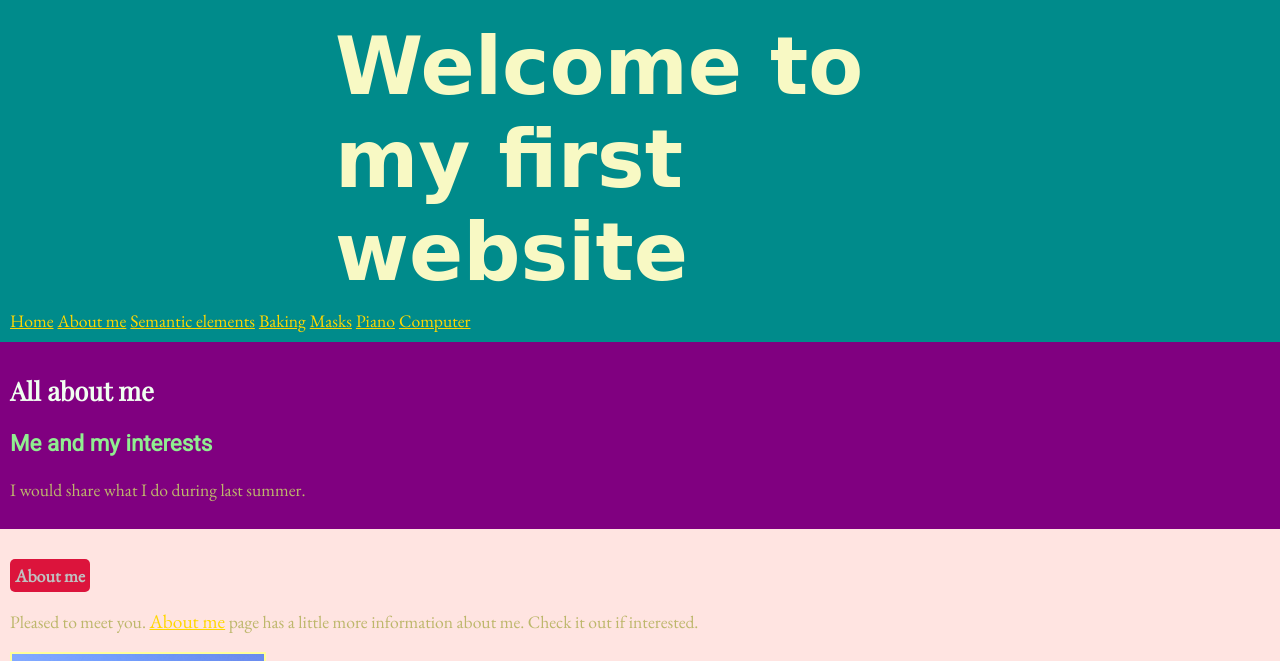
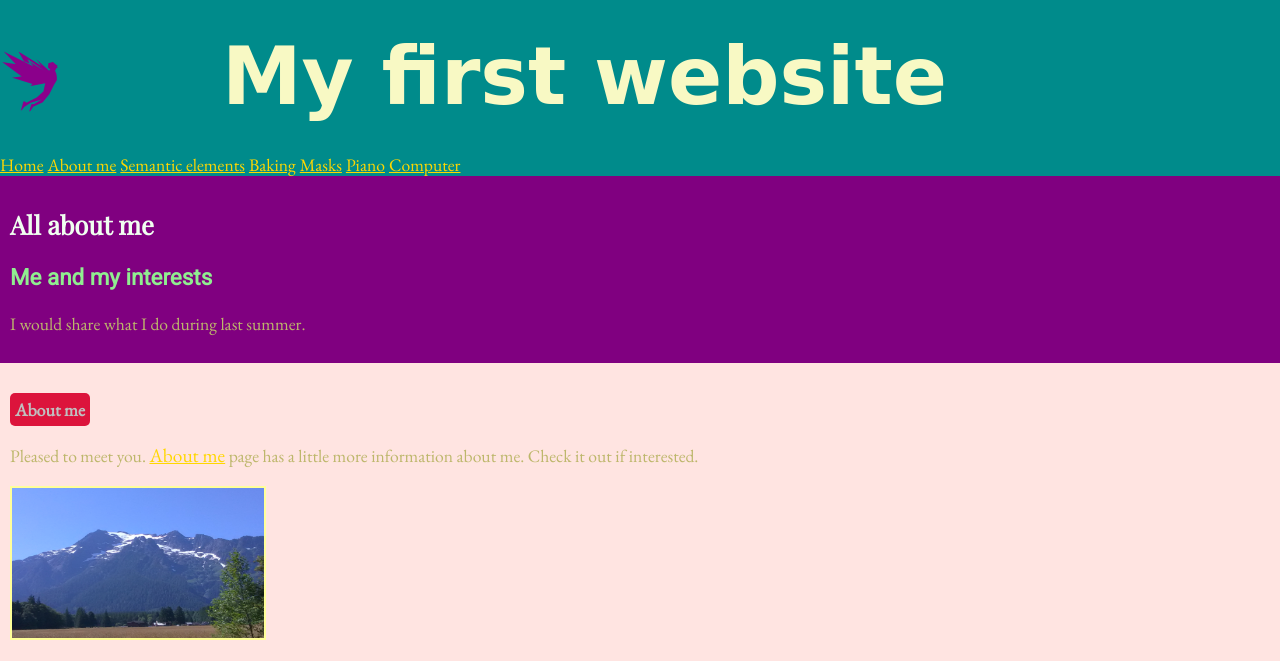
Before and after one commit to Jacqueline-Leung/portfolio, a plain HTML site: page index.html in a window 1280 px wide. Shown: the top 661 px of the page. Drawn offline with nearby package versions, Linux system fonts and the light colour scheme; a web font is replaced by a local one.

Commit message:
add font awesome

```diff
--- a/index.html
+++ b/index.html
@@ -4,12 +4,14 @@
     <meta charset="utf-8">
     <title>Welcome!</title>
     <link rel="stylesheet" type="text/css" href="styles/stylesheet.css">
+    <script src="https://kit.fontawesome.com/fda29b4653.js" crossorigin="anonymous"></script>
     <link rel="preconnect" href="https://fonts.gstatic.com">
     <link href="https://fonts.googleapis.com/css2?family=EB+Garamond&family=Italianno&family=Playfair+Display&family=Roboto&display=swap" rel="stylesheet">
   </head>
   <body>
     <header>
-      <h1 id="page-title">Welcome to my first website</h1>
+      <i class="fab fa-studiovinari"></i>
+      <h1 id="page-title">My first website</h1>
       <nav>
         <a href="index.html">Home</a>
         <a href="pages/about-me.html">About me</a>
--- a/styles/stylesheet.css
+++ b/styles/stylesheet.css
@@ -6,7 +6,7 @@ body{
 }
 header{
   background-color: darkcyan;
-  padding: 10px;
+  padding: 0;
   }
 section{
   background-color: mistyrose;
@@ -25,9 +25,9 @@ footer p{
   display: inline-block;
   margin-top:0;
   margin-bottom: 0;
-  margin-left: 25%;
-  margin-right: 25%;
-  padding: 10px;
+  margin-left: 10%;
+  margin-right: 10%;
+  padding: 30px;
 }
 h1{
   color: #F8F9C4;
@@ -95,6 +95,14 @@ img{
   border: 2px solid rgb(255, 255, 153);
   width: 20%;
 }
+.fab{
+  color: darkmagenta;
+  font-size: 60px;
+}
+.fab:hover {
+  color: darkorange;
+  font-size: 60px;
+}
 
 /*Home page main content
 ..................................*/
```
Also changed, not shown: pages/about-me.html (+3 -1 lines), pages/semantic-elements.html (+3 -1 lines). Lines whose indentation alone changed are shown as unchanged.
